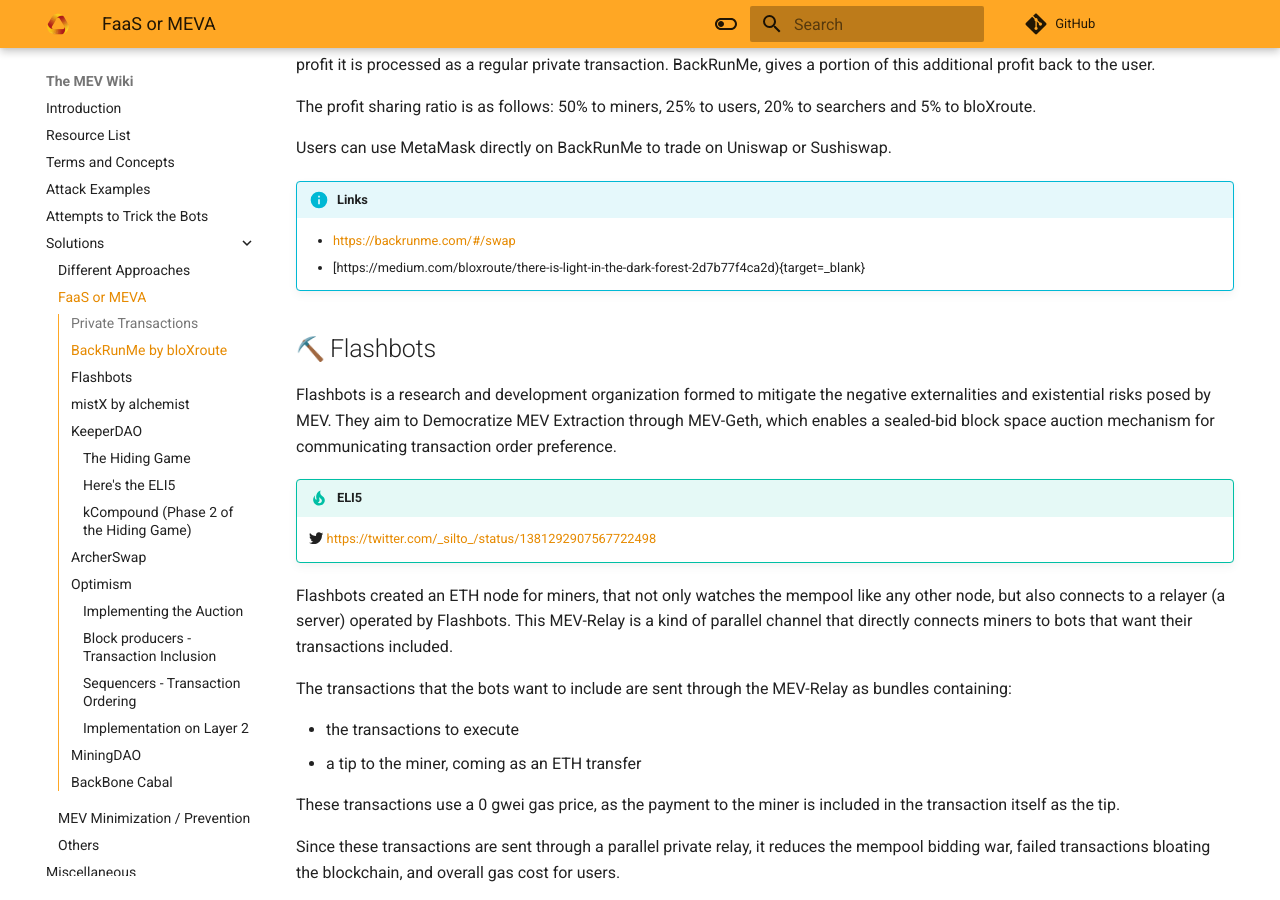
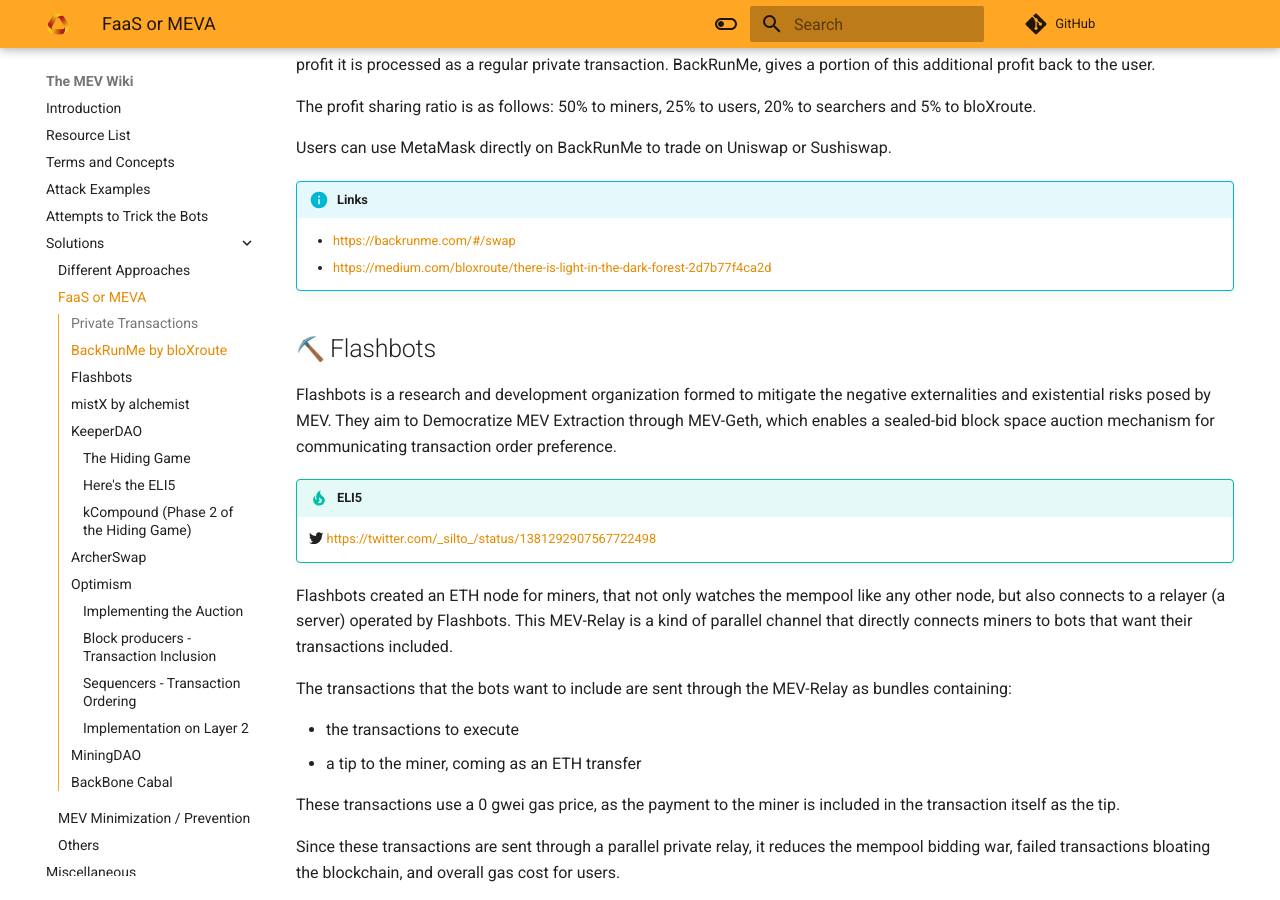
Before and after one commit to automata-network/docs, an MkDocs documentation site: the page built from docs/mev/solutions/faas-or-meva.md, in a window 1280 px wide and 900 px high, scrolled down 1665 px. Built offline with MkDocs 1.6.1 and Material for MkDocs 9.7.7, drawn with Linux system fonts in a browser that asks for light colours; nearby versions of some CDN libraries; emoji names are drawn with the system emoji font; comment, search, counter and statistics services are not loaded; some of the changed lines change nothing that is shown.

Commit message:
Update faas-or-meva.md

```diff
--- a/docs/mev/solutions/faas-or-meva.md
+++ b/docs/mev/solutions/faas-or-meva.md
@@ -49,7 +49,7 @@
 !!! info "Links"
 
     - [https://backrunme.com/#/swap](https://backrunme.com/#/swap){target=_blank}
-    - [https://medium.com/bloxroute/there-is-light-in-the-dark-forest-2d7b77f4ca2d){target=_blank}
+    - [https://medium.com/bloxroute/there-is-light-in-the-dark-forest-2d7b77f4ca2d](https://medium.com/bloxroute/there-is-light-in-the-dark-forest-2d7b77f4ca2d){target=_blank}
 
 ## :pick: Flashbots
 
@@ -124,7 +124,7 @@
 
     - [https://swap.archerdao.io/#/swap](https://swap.archerdao.io/#/swap){target=_blank}
 
-    ## :pick: Optimism
+## :pick: Optimism
 
 Optimism are the original proposers of MEVA.
 
```
